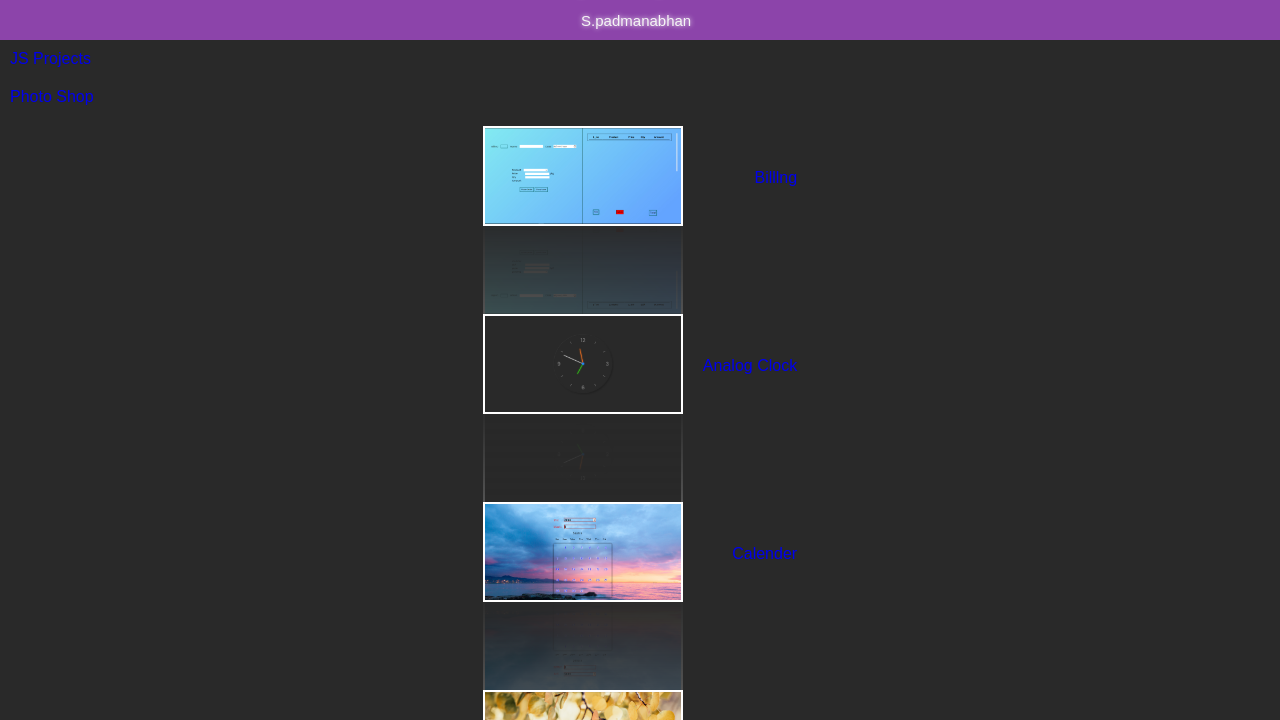
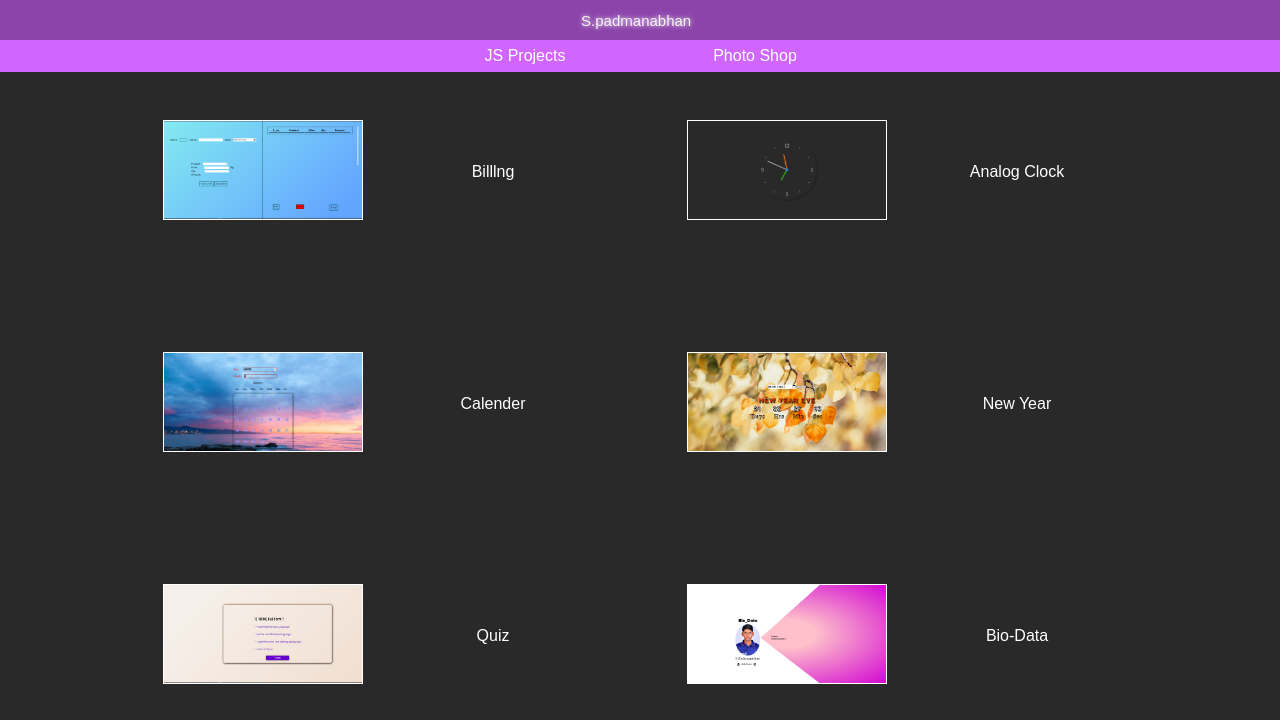
Before and after one commit to Sabareesh98421/Whole-Projects, a plain HTML site: page index.html in a window 1280 px wide. Shown: the part 40-760 px from the top of the page. Drawn offline with Linux system fonts and the light colour scheme; files whose address does not match are found by name.

Commit message:
Add files via upload

```diff
--- a/css/style.css
+++ b/css/style.css
@@ -37,71 +37,95 @@ header h5
     text-align: center;
 
 }
+nav
+{
+    background-color:#D166FF;
+    height: 4%;
+    display: flex;
+    justify-content: center;
+    align-items: center;
+    text-align: center;
+}
+nav ul
+{
+    display: flex;
+    justify-content: center;
+    align-items: center;
+}
 #container
 {
-    grid-area: container;
-    display: grid;
-    justify-content: space-evenly;
-    height: 80%;
+    height: 83%;
     width: 100%;
-    gap: 10%;
-
+    gap: 5%;
+    display: flex;
+    justify-content: center;
+    align-items: center;
+    text-align: center;
+    flex-direction: row;
+    flex-wrap: wrap;
 }
 #container .img
 {
     object-fit: cover;
     height: 100px;
     width:200px;
-    -webkit-box-reflect: below  -10px linear-gradient(-360deg,transparent, rgba(255,255,255,0.2));
+    /* -webkit-box-reflect: below  -30px linear-gradient(-360deg,transparent, rgba(255,255,255,0.05)); */
 }
-#home
-{
 
-    grid-area: home;
-}
 li img
 {
-    border: 2px solid white;
-
+    border:1.5px solid white;
 
 }
-li img:hover
+li img:active
 {
-    transform: scale(510%);
+    transform: scale(350%) ;
     position: absolute;
-    top:45%;
+     top:45%;
     left: 45%;
     /* border: 2px double white; */
     box-shadow: 1px 1px 5px  0px  white ;
     z-index: 5;
-
 }
-
 #col1
 {
     display: flex;
-    justify-content: space-between;
+    justify-content: space-evenly;
     align-items: center;
 
 }
 #col2
 {
     display: flex;
-    justify-content: space-between;
+    justify-content: space-evenly;
     align-items: center;
 
 }
 #col3
 {
     display: flex;
-    justify-content: space-between;
+    justify-content: space-evenly;
     align-items: center;
 
 }
 #col4
 {
     display: flex;
-    justify-content: space-between;
+    justify-content: space-evenly;
+    align-items: center;
+
+}
+#col5
+{
+    display: flex;
+    justify-content: space-evenly;
+    align-items: center;
+
+}
+#col6
+{
+    display: flex;
+    justify-content: space-evenly;
     align-items: center;
 
 }
@@ -109,17 +133,24 @@ li
 {
     padding: 10px;
     list-style: none;
+    width: 230px;
 }
 a
 {
     text-decoration: none;
     list-style: none;
+       color:white;
 
 }
 a:visited
 {
-    color:darkviolet;
+    color:white;
+    text-decoration: wavy;
     text-shadow: #8C44AA;
+}
+#col6 li #l6
+{
+    color: white;
 }
 
 footer
```
